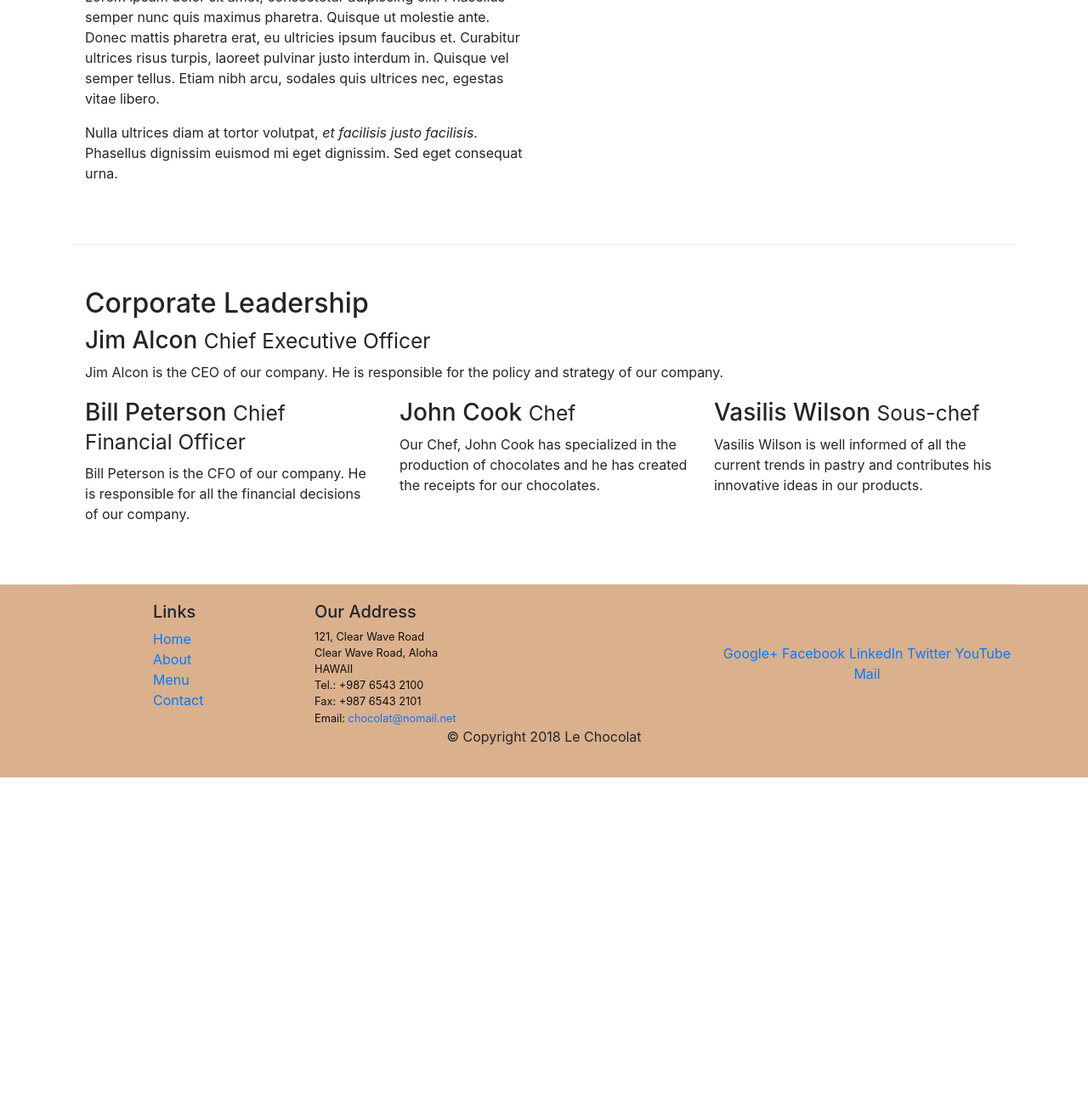
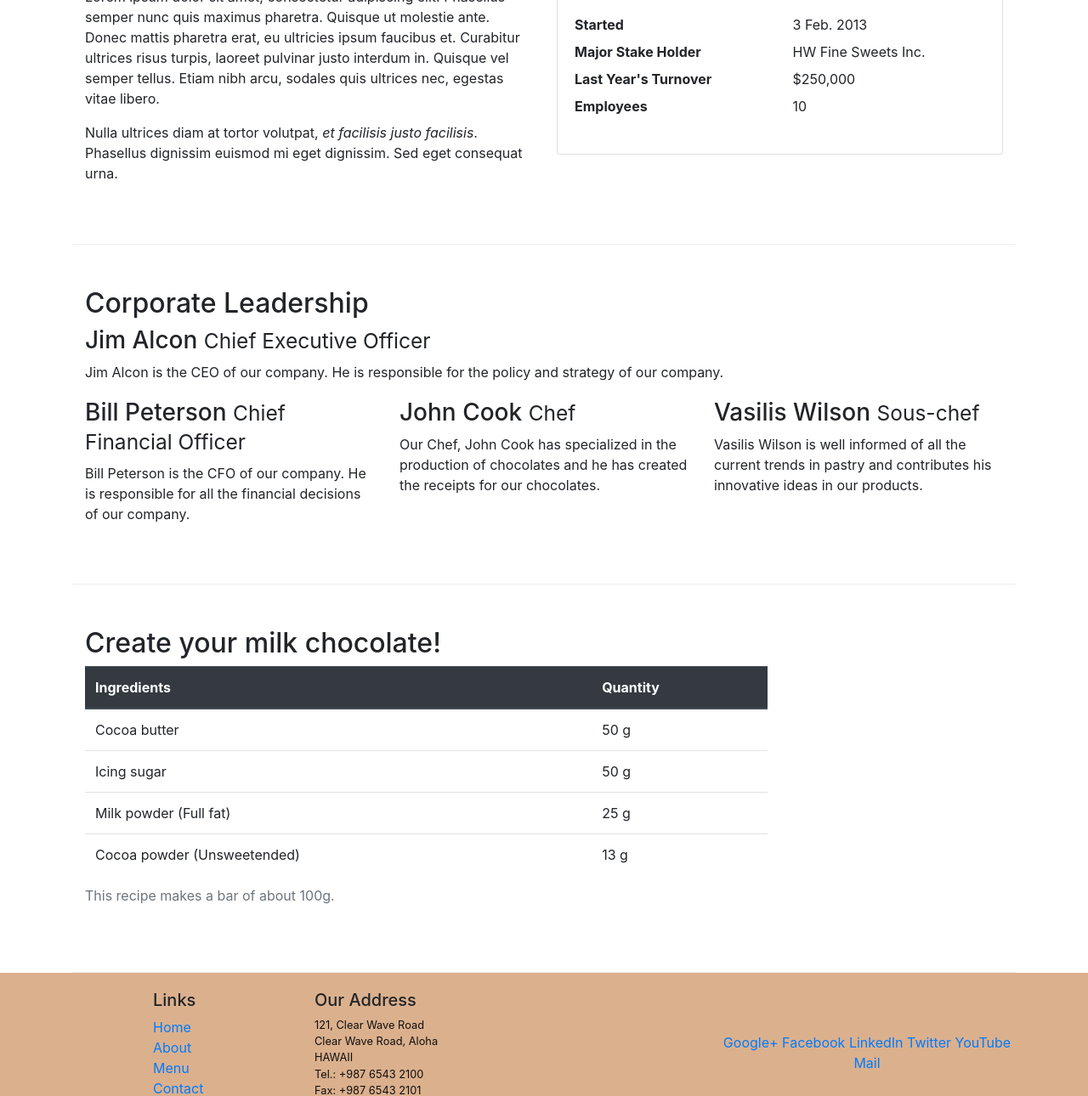
Before and after one commit to Charfim/lechocolat2020, a plain HTML site: page aboutus.html in a window 1280 px wide. Shown: the part 553-1843 px from the top of the page at 85% size. Before the commit the page ends 1468 px from the top, so only its background shows below. Drawn offline with nearby package versions, Linux system fonts and the light colour scheme.

Commit message:
Table and cards

```diff
--- a/aboutus.html
+++ b/aboutus.html
@@ -68,8 +68,24 @@
                 <p>Lorem ipsum dolor sit amet, consectetur adipiscing elit. Phasellus semper nunc quis maximus pharetra. Quisque ut molestie ante. Donec mattis pharetra erat, eu ultricies ipsum faucibus et. Curabitur ultrices risus turpis, laoreet pulvinar justo interdum in. Quisque vel semper tellus. Etiam nibh arcu, sodales quis ultrices nec, egestas vitae libero. </p>
                 <p>Nulla ultrices diam at tortor volutpat, <em>et facilisis justo facilisis</em>. Phasellus dignissim euismod mi eget dignissim. Sed eget consequat urna. </p>
             </div>
+            <div class="col col-sm">
+            <div class="card">
+                <h3 class="card-header bg-secondary text-white">Facts At a Glance</h3>
+                <div class="card-body">
+                    <dl class="row">
+                        <dt class="col-6">Started</dt>
+                        <dd class="col-6">3 Feb. 2013</dd>
+                        <dt class="col-6">Major Stake Holder</dt>
+                        <dd class="col-6">HW Fine Sweets Inc.</dd>
+                        <dt class="col-6">Last Year's Turnover</dt>
+                        <dd class="col-6">$250,000</dd>
+                        <dt class="col-6">Employees</dt>
+                        <dd class="col-6">10</dd>
+                    </dl>
+                </div>
             </div>
-
+            </div>
+        </div>
 
         <div class="row row-content">
             <div class="col-12">
@@ -91,8 +107,44 @@
                 <p>Vasilis Wilson is well informed of all the current trends in pastry and contributes his innovative ideas in our products. </p>
             </div>
             </div>
-       </div>
 
+      <div class="row row-content">
+        <div class="col-12 col-sm-9">
+        <h2> Create your milk chocolate!</h2>
+        <div class="table-responsive">
+            <table class="table table-hover">
+            <caption>This recipe makes a bar of about 100g.</caption>
+            <thead class="thead-dark">
+            <tr>
+            <th>Ingredients</th>
+            <th>Quantity</th>
+            </tr>
+            </thead>
+            <tbody>
+            <tr >
+            <td>Cocoa butter</td>
+            <td>50 g</td>
+            </tr>
+            <tr>
+            <td>Icing sugar</td>
+            <td>50 g</td>
+            </tr>
+            <tr>
+            <td>Milk powder (Full fat)</td>
+            <td>25 g</td>
+            </tr>
+            <tr>
+            <td>Cocoa powder (Unsweetended)</td>
+            <td>13 g</td>
+            </tr>
+            </tbody>
+            </table>
+            </div>
+        </div>
+         <div class="col-12 col-sm-3">
+          </div>
+        </div>
+    </div>
 
     <footer class="footer">
         <div class="container">
```
